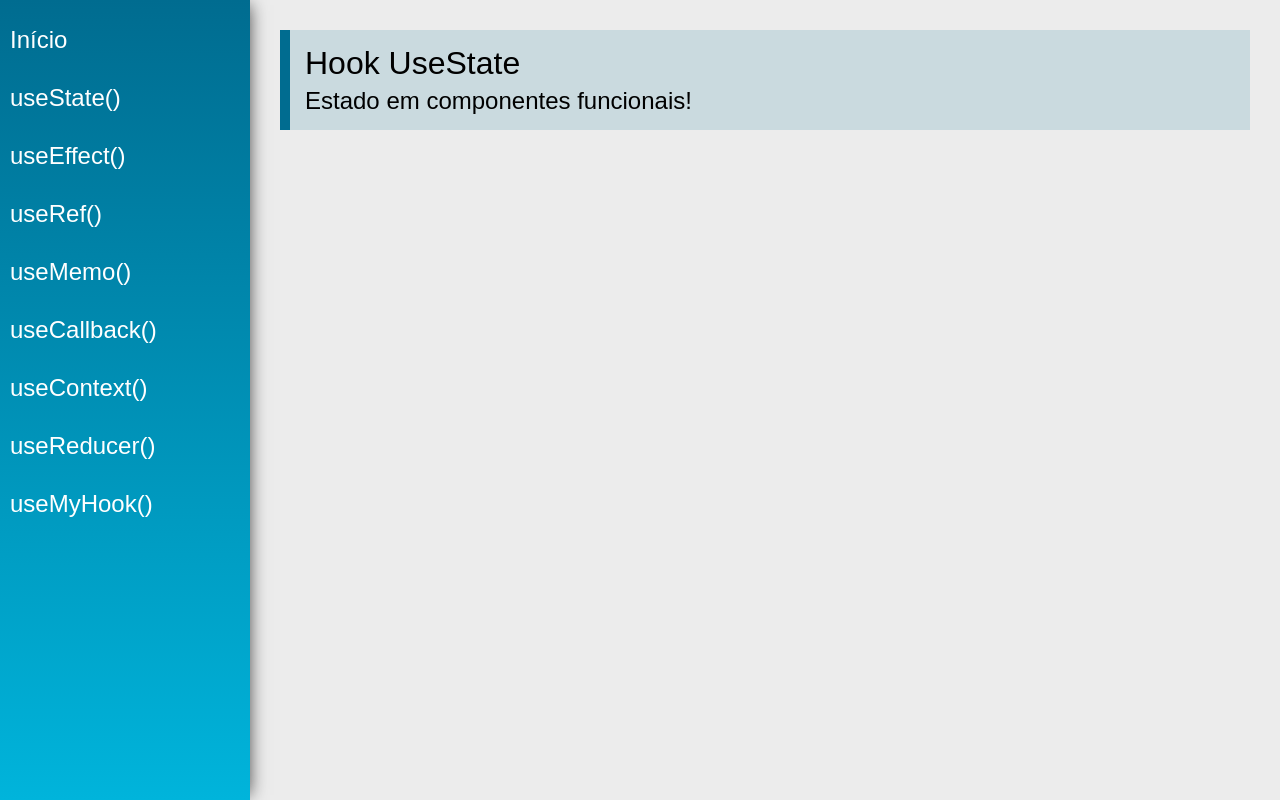
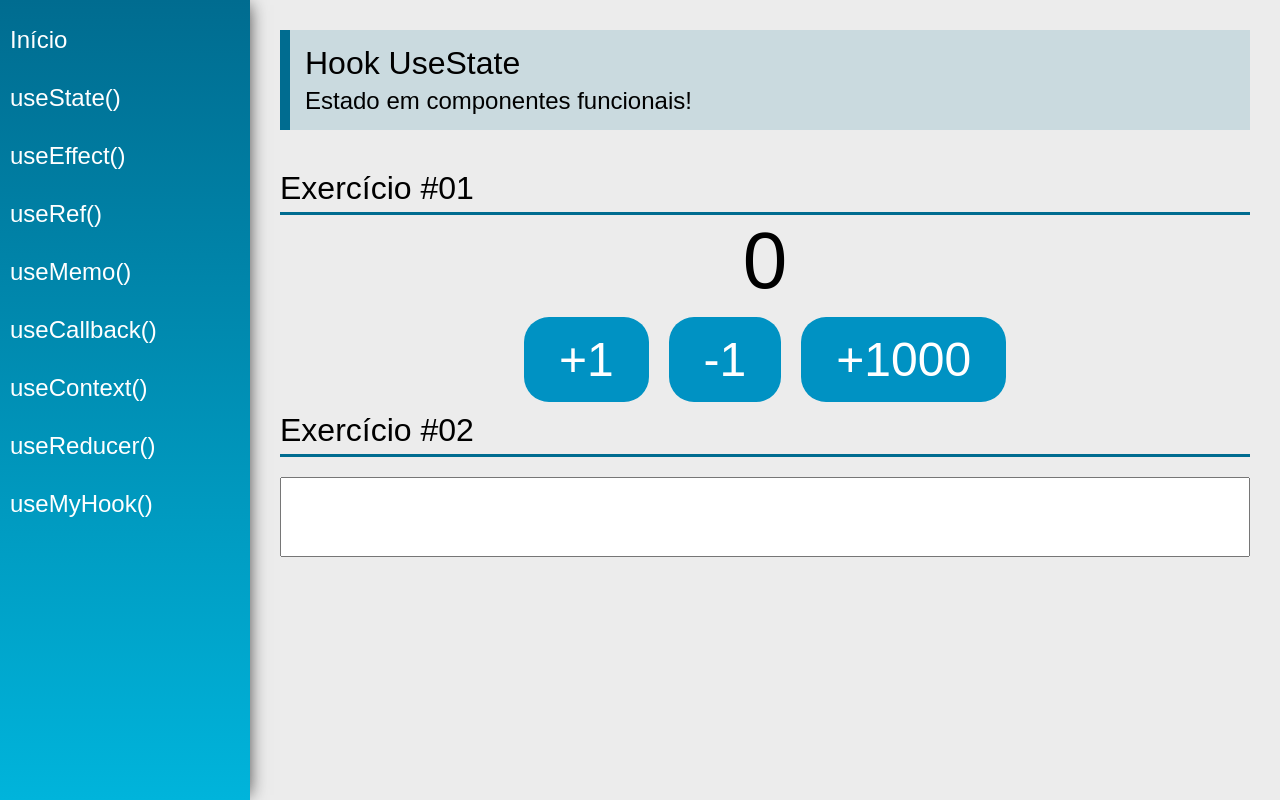
Before and after one commit to italopires/react_hook_practice, a React (Create React App) app: page /useState in a window 1280 px wide. Built offline with nearby package versions, Linux system fonts and the light colour scheme.

Commit message:
Practiced useState hook

```diff
--- a/src/views/examples/UseState.jsx
+++ b/src/views/examples/UseState.jsx
@@ -1,13 +1,31 @@
-import React from 'react'
-import PageTitle from '../../components/layout/PageTitle'
+import React, { useState } from 'react';
+import PageTitle from '../../components/layout/PageTitle';
+import SectionTitle from '../../components/layout/SectionTitle';
 
 const UseState = (props) => {
+    const [count, setCount] = useState(0);
+    const [name, setName] = useState("");
+
     return (
         <div className="UseState">
             <PageTitle
                 title="Hook UseState"
                 subtitle="Estado em componentes funcionais!"
             />
+
+            <SectionTitle title="Exercício #01" />
+            <div className="center">
+                <span className="text">{count}</span>
+                <div>
+                    <button className="btn" onClick={() => setCount(count + 1)}>+1</button>
+                    <button className="btn" onClick={() => setCount(count - 1)}>-1</button>
+                    <button className="btn" onClick={() => setCount(current => current + 1000)}>+1000</button>
+                </div>
+            </div>
+
+            <SectionTitle title="Exercício #02" />
+            <input type="text" className="input" value={name} onChange={e => setName(e.target.value)} />
+            <span className="text">{name}</span>
         </div>
     )
 }
```
